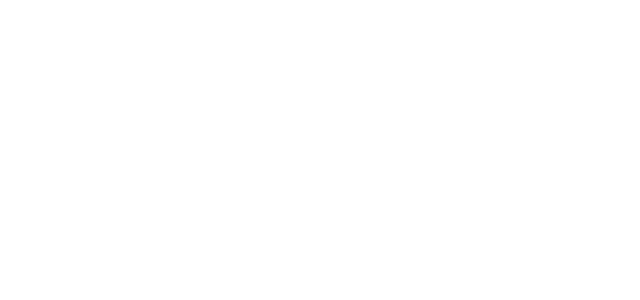
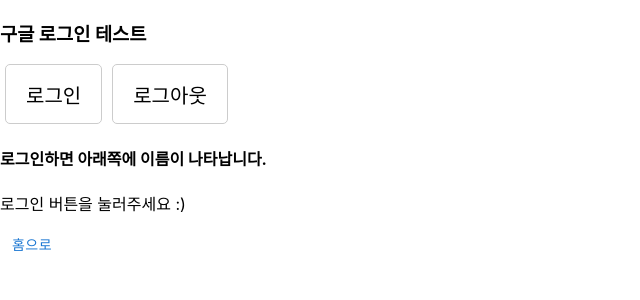
Before and after one commit to childevnote/react-shoppingmall-app, a React (Create React App) app: page /login in a window 1280 px wide. Before the commit this address had no page. Shown: the top 300 px of the page, without its empty margins (0-640 px from the left). Built offline with nearby package versions, Linux system fonts and the light colour scheme; no server answers.

Commit message:
[Create] Add firebase login and user information retention

```diff
--- a/package.json
+++ b/package.json
@@ -15,6 +15,7 @@
     "@types/react": "^18.2.22",
     "@types/react-dom": "^18.2.7",
     "axios": "^1.6.1",
+    "firebase": "^10.6.0",
     "react": "^18.2.0",
     "react-dom": "^18.2.0",
     "react-router-dom": "^6.19.0",
--- a/src/App.tsx
+++ b/src/App.tsx
@@ -1,11 +1,14 @@
 import { Route, Routes } from 'react-router-dom'
 import Root from './Root/Root';
 import ProductDetail from './pages/ProductDetail';
+import Login from './pages/Login';
+
 
 function App() {
   return (
     <Routes>
       <Route path="/" element={<Root />} />
+      <Route path="/login" element={<Login />} />
       <Route path="/product/:productId" element={<ProductDetail id={undefined}/>} />
     </Routes>
   );
--- a/src/Root/Root.tsx
+++ b/src/Root/Root.tsx
@@ -1,4 +1,3 @@
-import { Outlet } from 'react-router-dom';
 import Home from '../components/Home';
 import Header from '../components/Header';
 import Footer from '../components/Footer';
--- a/src/components/Header.tsx
+++ b/src/components/Header.tsx
@@ -1,5 +1,6 @@
 import React, { useEffect, useState } from 'react';
 import '../styles/Header.css';
+import { Link } from 'react-router-dom';
 
 export default function Header() {
   const [prevScrollPos, setPrevScrollPos] = useState(0);
@@ -28,7 +29,7 @@
       <div className="header-buttons">
         <button>Cart</button>
         <button>MyPage</button>
-        <button>Logout</button>
+        <button><Link to={'/login'}>Login</Link></button>
       </div>
     </div>
   );
--- a/src/components/Home.tsx
+++ b/src/components/Home.tsx
@@ -1,9 +1,11 @@
 import { useEffect, useState } from "react";
 import { Product } from "./types";
+import { auth } from '../firebase-config';
 import "../styles/Home.css";
 import "../styles/Products.css";
+import { User } from "firebase/auth";
 
-const category = ["all", "electronics", "jewelery", "men's clothing", "women's clothing"]
+const category = ["all", "electronics", "jewelry", "men's clothing", "women's clothing"];
 
 function truncate(str: string, n: number) {
   return str.length > n ? str.slice(0, n - 1) + "..." : str;
@@ -12,11 +14,11 @@
 export default function Home() {
   const [selectedValue, setSelectedValue] = useState("all");
   const [products, setProducts] = useState<Product[]>([]);
-  const [loading, setLoading] = useState(true); // 로딩 상태를 추적
+  const [loading, setLoading] = useState(true);
+  const [user, setUser] = useState<User | null>(null);
 
-  const handleChange = (e: any) => {
-    setSelectedValue(e.target.value);
-    console.log(e.target.value);
+  const handleChange: React.MouseEventHandler<HTMLButtonElement> = (e) => {
+    setSelectedValue(e.currentTarget.value);
   };
 
   const getCategoryUrl = (category: string): string => {
@@ -27,6 +29,7 @@
 
   const renderButton = (category: string) => (
     <button
+      key={category}
       value={category}
       onClick={handleChange}
       style={{ backgroundColor: `${selectedValue === category ? "gray" : ""}` }}
@@ -39,7 +42,7 @@
     const fetchProducts = async () => {
       try {
         setProducts([]);
-        setLoading(true); // 데이터 로딩 중 상태로 설정
+        setLoading(true);
 
         const url = getCategoryUrl(selectedValue);
         const response = await fetch(url);
@@ -48,12 +51,28 @@
       } catch (error) {
         console.error("Error fetching products:", error);
       } finally {
-        setLoading(false); // 데이터 로딩이 완료되면 로딩 상태 해제
+        setLoading(false);
       }
     };
 
     fetchProducts();
   }, [selectedValue]);
+
+  useEffect(() => {
+    const unsubscribe = auth.onAuthStateChanged((authUser) => {
+      if (authUser) {
+        sessionStorage.setItem('user', JSON.stringify(authUser));
+        setUser(authUser);
+      } else {
+        sessionStorage.removeItem('user');
+        setUser(null);
+      }
+    });
+
+    return () => {
+      unsubscribe();
+    };
+  }, []);
 
   return (
     <div className="home">
@@ -61,11 +80,13 @@
       <div className="products-buttons">
         {category.map((category) => renderButton(category))}
       </div>
+      {user ? (
+        <>
           <p>{loading ? "Loading..." : `showing ${products.length} items`}</p>
           <div className="product-list">
             {products.map((product) => (
-          <a href={`/product/${product.id}`}>
-            <div key={product.id} className="products">
+              <a key={product.id} href={`/product/${product.id}`}>
+                <div className="products">
                   <img src={product.image} alt={product.title} />
                   <h3>{truncate(product.title, 20)}</h3>
                   <div className="product-price">
@@ -76,6 +97,10 @@
               </a>
             ))}
           </div>
+        </>
+      ) : (
+        <p>Please log in to view products.</p>
+      )}
     </div>
   );
 }
--- /dev/null
+++ b/src/firebase-config.js
@@ -0,0 +1,20 @@
+// Import the functions you need from the SDKs you need
+import { initializeApp } from "firebase/app";
+import { getAuth } from "firebase/auth";
+// TODO: Add SDKs for Firebase products that you want to use
+// https://firebase.google.com/docs/web/setup#available-libraries
+
+// Your web app's Firebase configuration
+const firebaseConfig = {
+  apiKey: "AIzaSyDaflmvEkJGIvWt71gX_maxUCLsa7PJ9VA",
+  authDomain: "shoppingmall-aa328.firebaseapp.com",
+  projectId: "shoppingmall-aa328",
+  storageBucket: "shoppingmall-aa328.appspot.com",
+  messagingSenderId: "600794396988",
+  appId: "1:600794396988:web:352627dd07d31a3b79c639"
+};
+
+// Initialize Firebase
+const app = initializeApp(firebaseConfig);
+const auth = getAuth();
+export { auth, app };
--- /dev/null
+++ b/src/pages/Login.tsx
@@ -0,0 +1,62 @@
+import React, { useEffect, useState } from 'react';
+import { auth } from "../firebase-config";
+import { GoogleAuthProvider, User, signInWithPopup, onAuthStateChanged } from "firebase/auth";
+import { Link, useNavigate } from 'react-router-dom';
+import { Button } from '@mui/material';
+
+const Login = () => {
+  const [userData, setUserData] = useState<User | null>(null);
+  const navigate = useNavigate();
+
+  useEffect(() => {
+    const unsubscribe = onAuthStateChanged(auth, (user) => {
+      if (user) {
+        setUserData(user);
+      } else {
+        setUserData(null);
+      }
+    });
+    return () => unsubscribe();
+  }, []);
+
+  const handleGoogleLogin = () => {
+    const provider = new GoogleAuthProvider();
+    signInWithPopup(auth, provider)
+      .then((data) => {
+        setUserData(data.user);
+      })
+      .catch((err) => {
+        console.log(err);
+      });
+
+  };
+
+  const handleGoogleLogout = () => {
+    auth.signOut()
+      .then(() => {
+        setUserData(null);
+        navigate('/');
+      })
+      .catch((err) => {
+        console.log(err);
+      });
+  };
+
+
+  return (
+    <div>
+      <h3>구글 로그인 테스트</h3>
+      <button onClick={handleGoogleLogin}>로그인</button>
+      <button onClick={handleGoogleLogout}>로그아웃</button>
+      <h4>로그인하면 아래쪽에 이름이 나타납니다.</h4>
+      <div>
+        {userData
+          ? "당신의 이름은 : " + userData.displayName
+          : "로그인 버튼을 눌러주세요 :)"}
+      </div>
+      <Link to={'/'}><Button>홈으로</Button></Link>
+    </div>
+  );
+};
+
+export default Login;
--- a/src/pages/ProductDetail.tsx
+++ b/src/pages/ProductDetail.tsx
@@ -1,10 +1,12 @@
 import React from 'react'
+import Header from '../components/Header';
 
 const ProductDetail = ({ id }: { id: any }) => {
   console.log(id);
   const productId = id;
   return (
     <div>
+      <Header />
       <h2>Product Detail</h2>
       <p>Product ID: {productId}</p>
       {/* 추가적인 상세 정보를 표시 */}
```
Also changed, not shown: 1 other file (tests, documents, lock files or other folders). Lines whose indentation alone changed are shown as unchanged.
